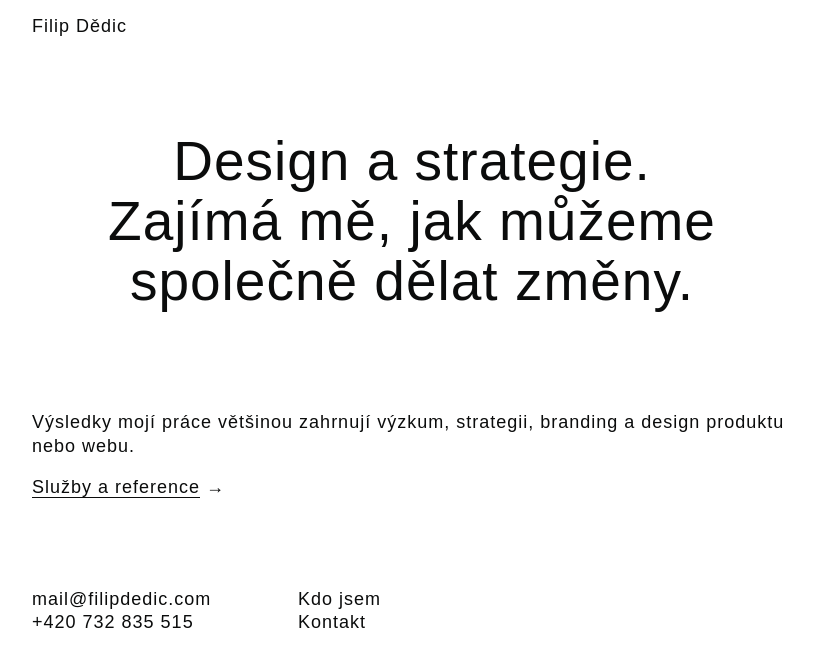
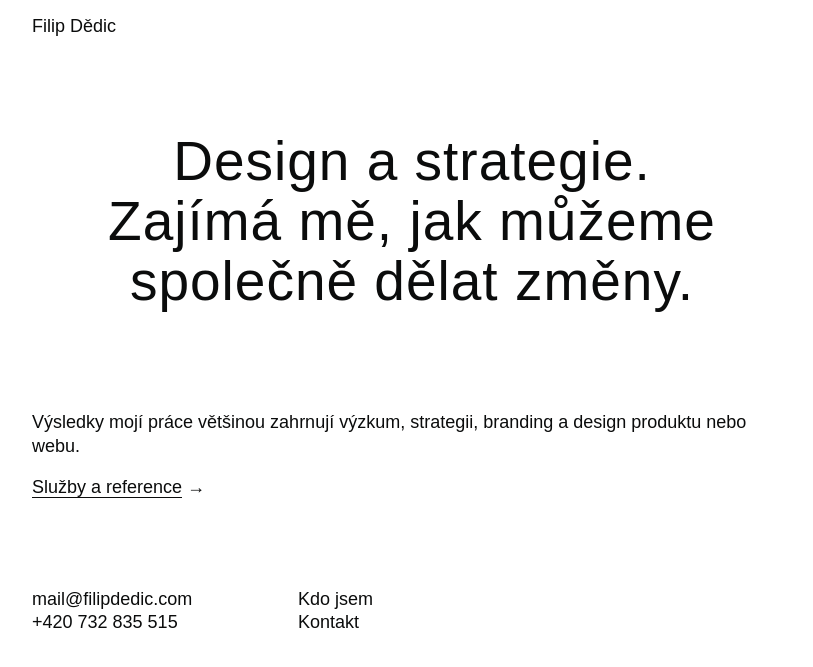
Before and after one commit to fdedic/fdedic.github.io, a Jekyll site: the page built from index.md, in a window 1280 px wide. Shown: the top 667 px of the page, without its empty margins (228-1041 px from the left). Built offline with Jekyll 4.4.1, drawn with Linux system fonts in a browser that asks for light colours; nearby versions of some CDN libraries.

Commit message:
Update base.css

```diff
--- a/assets/css/base.css
+++ b/assets/css/base.css
@@ -20,7 +20,7 @@ body {
 background: white;
 font-family: "raptor-regular", HelveticaNeue-Medium, Arial, sans-serif;
 font-weight: 400;
-letter-spacing: 1px;
+letter-spacing: ;
 -webkit-font-smoothing: antialiased;
 font-size: 18px;
 line-height: 1.3;
@@ -36,7 +36,7 @@ position: relative;
 @media (max-width: 640px) {body {
 font-family: "raptor-regular", HelveticaNeue-Medium, Arial, sans-serif;
 font-weight: 400;
-letter-spacing: 1px;
+letter-spacing: ;
 -webkit-font-smoothing: antialiased;
 font-size: 16px;
 line-height: 1.3;
```
